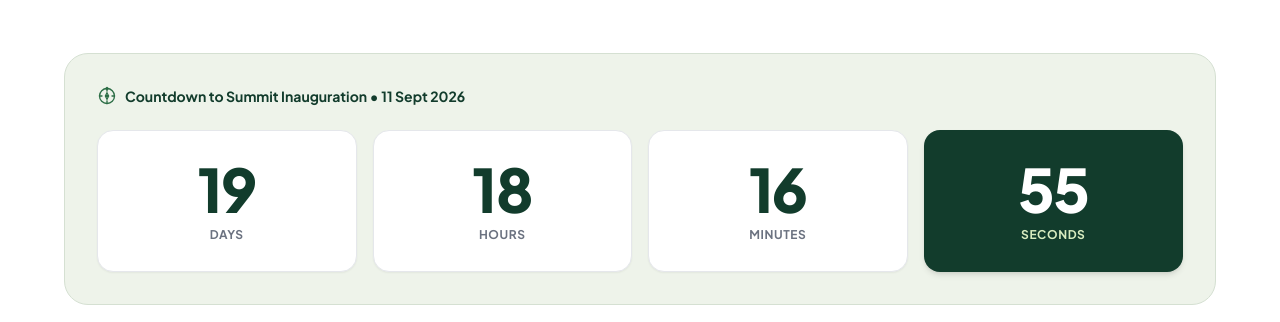
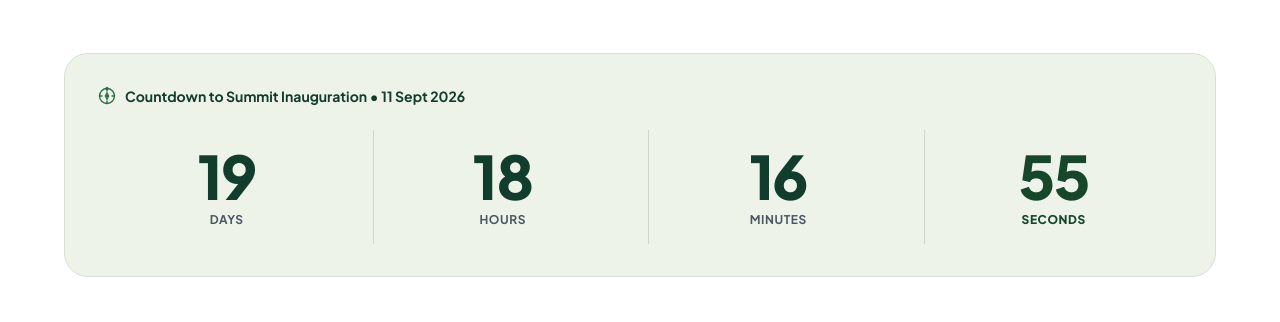
Before and after one commit to Hafeed10/confiq.web, a React (Vite) app: page / in a window 1280 px wide. Shown: the part 820-1142 px from the top of the page. Built offline with nearby package versions, Linux system fonts and the light colour scheme; no server answers; the database is empty; a web font is replaced by a local one.

Commit message:
feat: add QuickLinksSection component with countdown timer and navigation buttons

```diff
--- a/src/components/home/QuickLinksSection.jsx
+++ b/src/components/home/QuickLinksSection.jsx
@@ -48,44 +48,44 @@ export default function QuickLinksSection({ onOpenBrochure, scrollToSection }) {
             <span className="truncate">Countdown to Summit Inauguration • 11 Sept 2026</span>
           </div>
 
-          {/* 4 Countdown Timer Cards Grid - Always One Line across all devices */}
-          <div className="grid grid-cols-4 gap-1.5 xs:gap-2.5 sm:gap-4 select-none">
+          {/* 4 Countdown Timer Numbers - Clean borderless/boxless display */}
+          <div className="grid grid-cols-4 gap-1.5 xs:gap-2.5 sm:gap-4 select-none text-center">
             {/* 1. DAYS */}
-            <div className="bg-white rounded-xl sm:rounded-2xl border border-gray-200 shadow-sm hover:shadow-md py-3 xs:py-4 sm:py-7 px-1 xs:px-2 sm:px-4 flex flex-col items-center justify-center text-center transition-all min-w-0">
-              <span className="font-sans text-xl xs:text-2xl sm:text-4xl md:text-6xl font-black text-[#123C2C] tracking-tight">
+            <div className="py-2 sm:py-4 flex flex-col items-center justify-center min-w-0">
+              <span className="font-sans text-2xl xs:text-3xl sm:text-5xl md:text-6xl font-black text-[#123C2C] tracking-tight">
                 {String(timeLeft.days).padStart(2, '0')}
               </span>
-              <span className="text-[8px] xs:text-[9px] sm:text-xs font-bold uppercase tracking-wider text-gray-500 mt-1 sm:mt-2 truncate">
+              <span className="text-[9px] xs:text-[10px] sm:text-xs font-bold uppercase tracking-wider text-gray-600 mt-1 sm:mt-1.5 truncate">
                 DAYS
               </span>
             </div>
 
             {/* 2. HOURS */}
-            <div className="bg-white rounded-xl sm:rounded-2xl border border-gray-200 shadow-sm hover:shadow-md py-3 xs:py-4 sm:py-7 px-1 xs:px-2 sm:px-4 flex flex-col items-center justify-center text-center transition-all min-w-0">
-              <span className="font-sans text-xl xs:text-2xl sm:text-4xl md:text-6xl font-black text-[#123C2C] tracking-tight">
+            <div className="py-2 sm:py-4 flex flex-col items-center justify-center min-w-0 border-l border-[#123C2C]/15">
+              <span className="font-sans text-2xl xs:text-3xl sm:text-5xl md:text-6xl font-black text-[#123C2C] tracking-tight">
                 {String(timeLeft.hours).padStart(2, '0')}
               </span>
-              <span className="text-[8px] xs:text-[9px] sm:text-xs font-bold uppercase tracking-wider text-gray-500 mt-1 sm:mt-2 truncate">
+              <span className="text-[9px] xs:text-[10px] sm:text-xs font-bold uppercase tracking-wider text-gray-600 mt-1 sm:mt-1.5 truncate">
                 HOURS
               </span>
             </div>
 
             {/* 3. MINUTES */}
-            <div className="bg-white rounded-xl sm:rounded-2xl border border-gray-200 shadow-sm hover:shadow-md py-3 xs:py-4 sm:py-7 px-1 xs:px-2 sm:px-4 flex flex-col items-center justify-center text-center transition-all min-w-0">
-              <span className="font-sans text-xl xs:text-2xl sm:text-4xl md:text-6xl font-black text-[#123C2C] tracking-tight">
+            <div className="py-2 sm:py-4 flex flex-col items-center justify-center min-w-0 border-l border-[#123C2C]/15">
+              <span className="font-sans text-2xl xs:text-3xl sm:text-5xl md:text-6xl font-black text-[#123C2C] tracking-tight">
                 {String(timeLeft.minutes).padStart(2, '0')}
               </span>
-              <span className="text-[8px] xs:text-[9px] sm:text-xs font-bold uppercase tracking-wider text-gray-500 mt-1 sm:mt-2 truncate">
+              <span className="text-[9px] xs:text-[10px] sm:text-xs font-bold uppercase tracking-wider text-gray-600 mt-1 sm:mt-1.5 truncate">
                 MINUTES
               </span>
             </div>
 
-            {/* 4. SECONDS (Highlighted Solid Dark Green Card) */}
-            <div className="bg-[#123C2C] text-white rounded-xl sm:rounded-2xl shadow-md hover:shadow-lg py-3 xs:py-4 sm:py-7 px-1 xs:px-2 sm:px-4 flex flex-col items-center justify-center text-center transition-all min-w-0">
-              <span className="font-sans text-xl xs:text-2xl sm:text-4xl md:text-6xl font-black text-white tracking-tight">
+            {/* 4. SECONDS */}
+            <div className="py-2 sm:py-4 flex flex-col items-center justify-center min-w-0 border-l border-[#123C2C]/15">
+              <span className="font-sans text-2xl xs:text-3xl sm:text-5xl md:text-6xl font-black text-[#17472B] tracking-tight">
                 {String(timeLeft.seconds).padStart(2, '0')}
               </span>
-              <span className="text-[8px] xs:text-[9px] sm:text-xs font-bold uppercase tracking-wider text-[#D8ECC0] mt-1 sm:mt-2 truncate">
+              <span className="text-[9px] xs:text-[10px] sm:text-xs font-bold uppercase tracking-wider text-[#17472B] font-extrabold mt-1 sm:mt-1.5 truncate">
                 SECONDS
               </span>
             </div>
```
